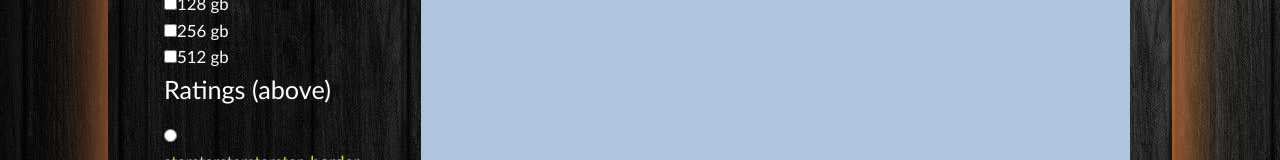
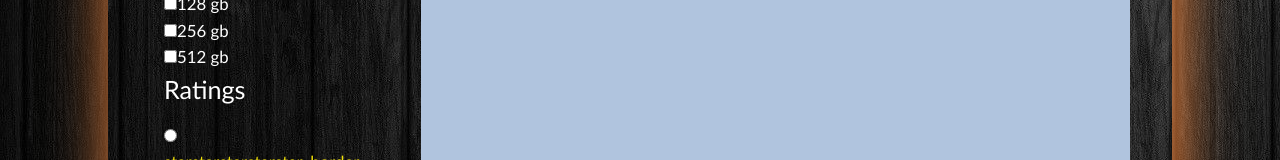
Before and after one commit to ishitaraval/react-project, a React app: page / in a window 1280 px wide. Shown: the part 780-940 px from the top of the page. Built offline with nearby package versions, Linux system fonts and the light colour scheme.

Commit message:
resolving warning

```diff
--- a/src/App.js
+++ b/src/App.js
@@ -1,7 +1,7 @@
 import React from 'react'
 //import 'material-design-icons/iconfont/material-icons.css'
+import Products from 'pages/Products'
 import FourOhFour from 'pages/FourOhFour'
-import Products from 'pages/Products'
 
 
 const App = () => {
--- a/src/pages/Products.js
+++ b/src/pages/Products.js
@@ -89,8 +89,7 @@ const handleSortChange = ({target}) => {
 
 return (
  <Layout>
-
-  <aside className="sidebar">
+   <aside className="sidebar">
      <form className="filters">
        <h2 style = {{color: 'white', textAlign: 'center'}}>Filters</h2>
        <div className="filter-options">
@@ -145,29 +144,29 @@ return (
             </ol>
           </fieldset>
           <fieldset id="rating" onChange={onRatingChange}>
-            <legend>Ratings (above)</legend>
+            <legend>Ratings</legend>
            <ul className="filter-list" style={{color: 'lightgoldenrodyellow'}}>
              <li>
-               <input type="radio" name="rating" value="4" id="aboveFour"/>
-               <label htmlFor="aboveFour" className="rating">
+               <input type="radio" name="rating" value="4" id="four"/>
+               <label htmlFor="four" className="rating">
                  <span className="material-icons">star</span><span className="material-icons" >star</span><span className="material-icons">star</span><span className="material-icons">star</span><span className="material-icons">star_border</span>
                </label>
              </li>
              <li>
-                <input type="radio" name="rating" value="3" id="aboveThree"/>
-                <label htmlFor="aboveThree" className="rating">
+                <input type="radio" name="rating" value="3" id="three"/>
+                <label htmlFor="three" className="rating">
                   <span className="material-icons">star</span><span className="material-icons">star</span><span className="material-icons">star</span><span className="material-icons">star_border</span><span className="material-icons">star_border</span>
                 </label>
              </li>
              <li>
-                <input type="radio" name="rating" value="2" id="aboveTwo"/>
-                <label htmlFor="aboveTwo" className="rating">
+                <input type="radio" name="rating" value="2" id="two"/>
+                <label htmlFor="two" className="rating">
                   <span className="material-icons">star</span><span className="material-icons">star</span><span className="material-icons">star_border</span><span className="material-icons">star_border</span><span className="material-icons">star_border</span>
                 </label>
              </li>
               <li>
-                <input type="radio" name="rating" value="1" id="aboveOne"/>
-                <label htmlFor="aboveOne" className="rating">
+                <input type="radio" name="rating" value="1" id="one"/>
+                <label htmlFor="one" className="rating">
                   <span className="material-icons">star</span><span className="material-icons">star_border</span><span className="material-icons">star_border</span><span className="material-icons">star_border</span><span className="material-icons">star_border</span>
                 </label>
               </li>
@@ -184,8 +183,7 @@ return (
 
       </form>
     </aside>
- <SearchResults result={searchResult}/>
-
+    <SearchResults result={searchResult}/>
  </Layout>
   )
 }
```
Also changed, not shown: webpack.config.js (indentation only).
